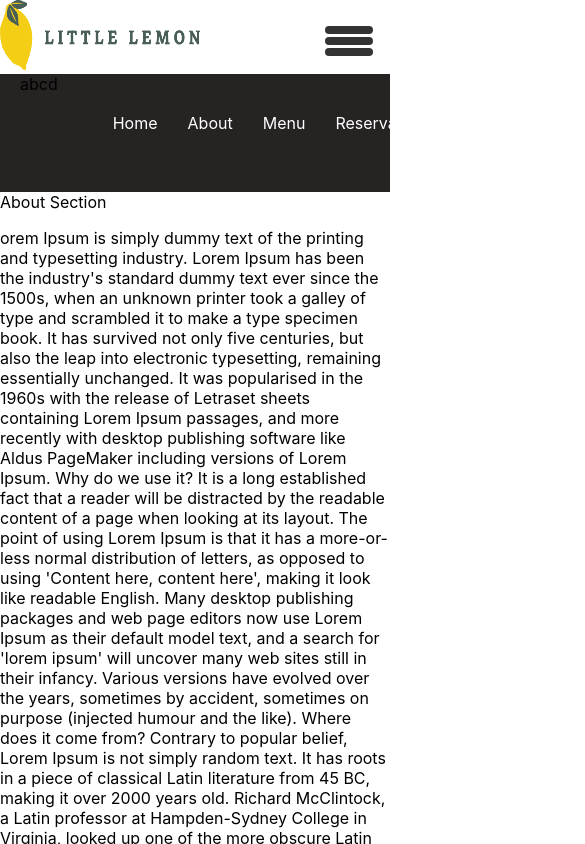
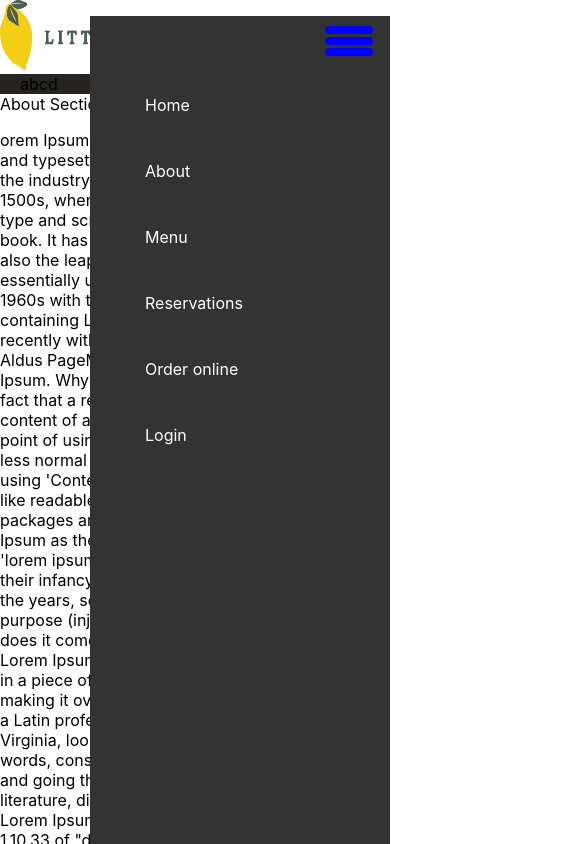
Before and after one commit to ismeet010/little-lemon-app, a React (Create React App) app: page / in a window 390 px wide. Shown: the top 844 px of the page, 585 px wide, since content can reach past the window. Built offline with nearby package versions, Linux system fonts and the light colour scheme.

Commit message:
hamburger nav animation

```diff
--- a/src/components/Burger.js
+++ b/src/components/Burger.js
@@ -4,16 +4,18 @@ import RightNav from './RightNav';
 const Burger = () => {
     const [open, setOpen] = useState(true);
     const [className, setClassName] = useState("hidden")
+    const [visible, setVisible] = useState("");
     useEffect( ()=>{
         console.log("open", open)
         open ? setClassName("show") : setClassName("hidden")
+        open ? setVisible("") : setVisible("visible");
         console.log("here")
         const bur = document.getElementById("burger")
         const ul = document.getElementById("menu")
         console.log(ul)
         bur.className = className
-        ul.className =className
-        console.log(bur.classList)
+        ul.className = visible
+        console.log(ul.classList)
     }, [open]
 
     )
--- a/src/components/RightNav.js
+++ b/src/components/RightNav.js
@@ -3,8 +3,8 @@ import "../nav.css";
 
 const RightNav = (open) => {
   return (
-    <div>
-      <ul id="menu" className="menu">
+    <div className="menu">
+      <ul id="menu" open={open}>
         <li>
           <a href="#">Home</a>
         </li>
--- a/src/nav.css
+++ b/src/nav.css
@@ -33,8 +33,8 @@ a, a:hover, a:focus, a:active {
 }
 
 @media (max-width: 768px) {
-  .menu{
-  display: none;
+  .menu ul{
+    transform: translateX(0%);
     flex-flow: column nowrap;
     position: fixed;
     top: 0;
@@ -42,6 +42,12 @@ a, a:hover, a:focus, a:active {
     height: 100vh;
     width: 300px;
     padding-top: 3.5rem;
+    background-color: #333;
+    transition: transform 0.3s ease-in-out;
+  }
+  .menu .visible{
+    transform: translateX(100%);
+    transition: transform 0.3s ease-in-out;
   }
   #burger{
   width: 2.5rem;
@@ -52,6 +58,7 @@ a, a:hover, a:focus, a:active {
   display: flex;
   justify-content: space-around;
   flex-flow: column nowrap;
+  z-index: 4;
 
 }
 .b{
@@ -92,7 +99,7 @@ a, a:hover, a:focus, a:active {
 } */
 
 .hidden .b{
-  background-color: #333;
+  background-color: blue;
   transition: all 0.3s linear;
 }
 
```
Lines whose indentation alone changed are shown as unchanged.
